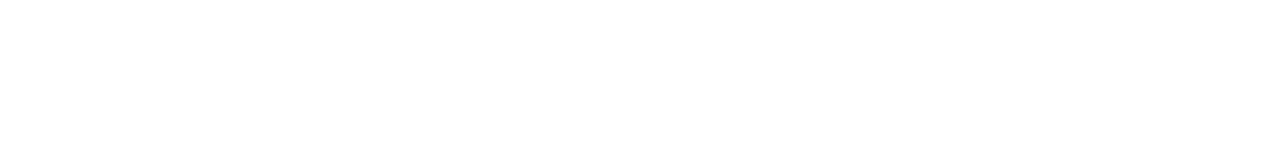
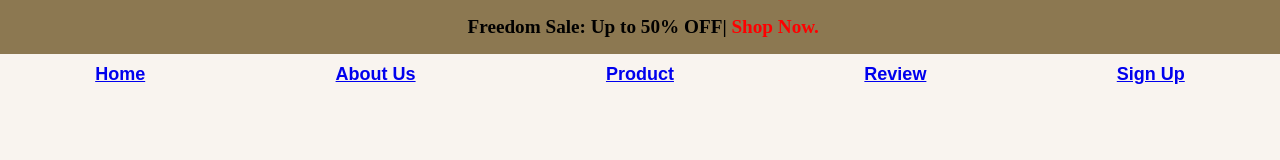
Before and after one commit to Mansihude21/Grocery-Shop, a plain HTML site: page index.html in a window 1280 px wide. Drawn offline with Linux system fonts and the light colour scheme.

Commit message:
pages added

```diff
--- a/CSS/style.css
+++ b/CSS/style.css
@@ -0,0 +1,60 @@
+body {
+  background-color: #f9f4ef;
+  margin: 0px;
+  padding: 0px;
+  width: 100%;
+}
+
+/* <!-- Header Content 0 -->  */
+.page-heading {
+  text-align: center;
+  background-color: #8c7851;
+  color: black;
+  padding: 16px;
+  width: 98%;
+  font-weight: 900;
+  font-size: larger;
+  margin-bottom: 10px;
+}
+
+.headcont {
+  margin-left: 5px;
+  font-size: medium;
+  font-weight: 900;
+}
+
+.headsec1:hover {
+  text-decoration: underline;
+}
+
+.headsec2:hover {
+  text-decoration: underline;
+}
+
+.headsec3:hover {
+  text-decoration: underline;
+}
+
+.text {
+  text-align: center;
+  font-weight: 400;
+  font-size: 17px;
+  font-family: "Montserrat", sans-serif;
+  font-style: normal;
+}
+
+/* <!-- Naviation --> */
+
+.at:hover{
+  color:#f9f4ef ;
+  cursor: pointer;
+  transition: 0.5s;
+}
+.navbar{
+  color: black;
+  display: flex;
+  justify-content: space-around;
+  font-size: 18px;
+  font-weight: 600;
+  font-family: "Montserrat", sans-serif;
+}
--- a/index.html
+++ b/index.html
@@ -3,6 +3,33 @@
     <head>
         <meta charset="UTF-8" />
         <meta name="viewport" content="width=device-width, initial-scale=1.0" />
+        <!-- image icon  -->
+        <link rel="icon" href="./Image/shopping-bag.png">
+        <!-- custom css file link  -->
+        <link rel="stylesheet" href="./CSS/style.css" />
         <title>Grocery Shop</title>
-    </head>
+
+     </head>
+     <body>
+          <!-- Hearder Content 0 -->
+        <header>
+            <div class="page-heading">
+                Freedom Sale: Up to 50% OFF|<span style="color: red">&nbsp;Shop Now.</span>
+            </div>
+        </header>
+
+        <!-- Naviation starts -->
+         <header>
+            <nav>
+            <div class="navbar">
+                <a href="./index.html"><b>Home</b></a>
+                <a href="./pages/aboutus.html"><b>About Us</b></a>
+                <a href="./pages/product.html"><b>Product</b></a>
+                <a href="./pages/review.html"><b>Review</b></a>
+                <a href="./pages/sign up.html"><b>Sign Up</b></a>
+            </div>
+            </nav>
+         </header>
+
+     </body>
 </html>
```
Also changed, not shown: pages/aboutus.html (added), pages/product.html (added), pages/review.html (added), pages/sign up.html (added).
